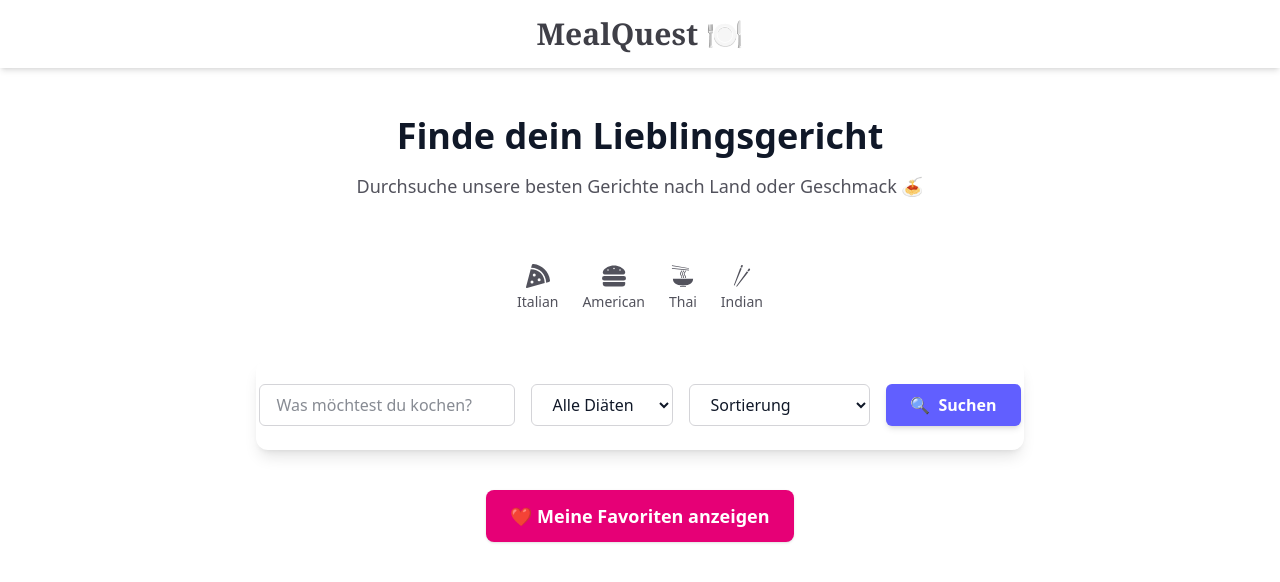
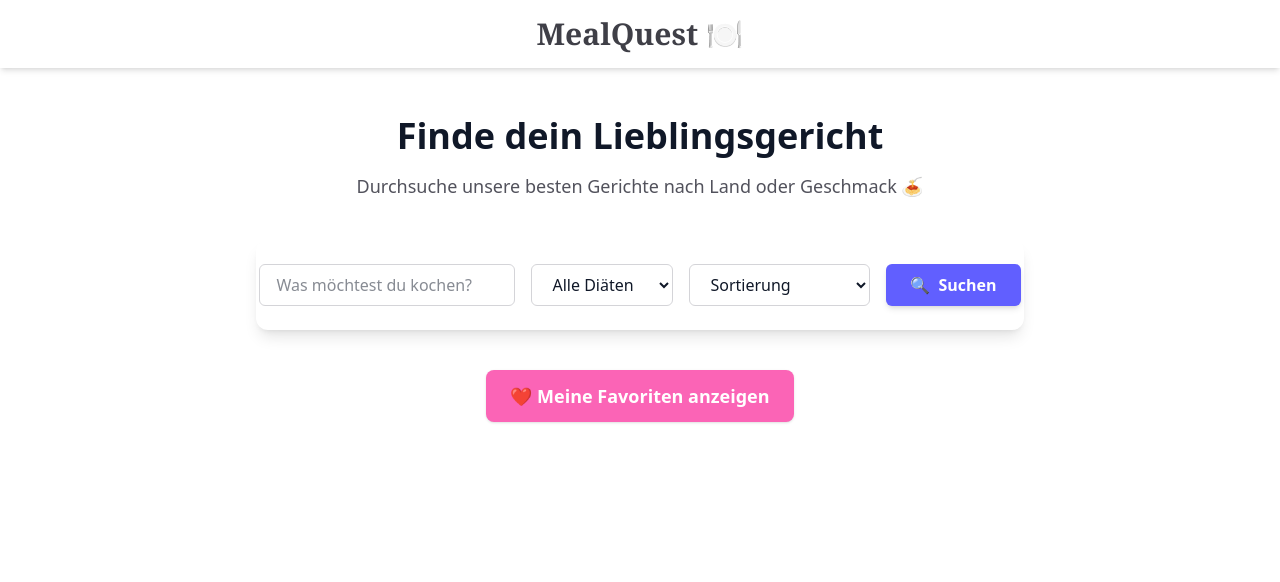
Before and after one commit to GoekmenKiyan/BA2_React, a React (Vite) app in the folder mealquest-react/: page / in a window 1280 px wide. Shown: the top 582 px of the page. Built offline with nearby package versions, Linux system fonts and the light colour scheme.

Commit message:
Basically finished

```diff
--- a/mealquest-react/src/components/CuisineNav.jsx
+++ b/mealquest-react/src/components/CuisineNav.jsx
@@ -5,32 +5,38 @@ import { GiNoodles, GiChopsticks } from "react-icons/gi";
 export default function CuisineNav() {
   const navigate = useNavigate();
 
-  const handleCuisine = (cuisine) => {
+  const handleCuisineClick = (cuisine) => {
     const params = new URLSearchParams();
-    params.set("q", "");
     params.set("cuisine", cuisine);
     navigate(`/search?${params.toString()}`);
   };
 
-  const buttons = [
-    { icon: <FaPizzaSlice />, label: "Italian", cuisine: "italian" },
-    { icon: <FaHamburger />, label: "American", cuisine: "american" },
-    { icon: <GiNoodles />, label: "Thai", cuisine: "thai" },
-    { icon: <GiChopsticks />, label: "Indian", cuisine: "indian" },
-  ];
-
   return (
-    <div className="flex justify-center gap-6 py-6">
-      {buttons.map(({ icon, label, cuisine }) => (
-        <button
-          key={label}
-          onClick={() => handleCuisine(cuisine)}
-          className="flex flex-col items-center text-zinc-600 dark:text-zinc-300 hover:text-indigo-600 transition"
-        >
-          <div className="text-2xl mb-1">{icon}</div>
-          <span className="text-sm">{label}</span>
-        </button>
-      ))}
+    <div className="flex flex-wrap justify-center gap-4">
+      <button
+        onClick={() => handleCuisineClick("italian")}
+        className="px-4 py-2 rounded-full bg-indigo-100 hover:bg-indigo-200 text-indigo-700 transition"
+      >
+        🇮🇹 Italienisch
+      </button>
+      <button
+        onClick={() => handleCuisineClick("mexican")}
+        className="px-4 py-2 rounded-full bg-indigo-100 hover:bg-indigo-200 text-indigo-700 transition"
+      >
+        🇲🇽 Mexikanisch
+      </button>
+      <button
+        onClick={() => handleCuisineClick("japanese")}
+        className="px-4 py-2 rounded-full bg-indigo-100 hover:bg-indigo-200 text-indigo-700 transition"
+      >
+        🇯🇵 Japanisch
+      </button>
+      <button
+        onClick={() => handleCuisineClick("french")}
+        className="px-4 py-2 rounded-full bg-indigo-100 hover:bg-indigo-200 text-indigo-700 transition"
+      >
+        🇫🇷 Französisch
+      </button>
     </div>
   );
 }
--- a/mealquest-react/src/pages/Home.jsx
+++ b/mealquest-react/src/pages/Home.jsx
@@ -21,7 +21,8 @@ export default function Home() {
         Durchsuche unsere besten Gerichte nach Land oder Geschmack 🍝
       </p>
 
-      <CuisineNav />
+      {/* Fügt die Klasse ein, mit den Icons für predefiened Cuisine Searches */}
+      {/*<CuisineNav />*/}
 
       <div className="max-w-3xl mx-auto mt-6">
         <SearchBar onSearch={handleSearch} />
@@ -29,7 +30,7 @@ export default function Home() {
         <div className="mt-10">
           <Link
             to="/favorites"
-            className="inline-block bg-pink-600 text-white px-6 py-3 rounded-lg text-lg font-semibold shadow hover:bg-pink-700 transition"
+            className="inline-block bg-pink-400 text-white px-6 py-3 rounded-lg text-lg font-semibold shadow hover:bg-pink-700 transition"
           >
             ❤️ Meine Favoriten anzeigen
           </Link>
--- a/mealquest-react/src/pages/RecipeList.jsx
+++ b/mealquest-react/src/pages/RecipeList.jsx
@@ -4,34 +4,47 @@ import { searchRecipes } from "../api/spoonacular";
 import { Link } from "react-router-dom";
 import SearchBar from "../components/SearchBar";
 
-
 export default function RecipeList() {
   const [recipes, setRecipes] = useState([]);
   const [loading, setLoading] = useState(false);
   const [searchParams] = useSearchParams();
+  const navigate = useNavigate();
+
   const query = searchParams.get("q");
   const diet = searchParams.get("diet");
   const sort = searchParams.get("sort");
 
+  const cuisine = searchParams.get("cuisine");
+
   useEffect(() => {
-    if (!query && !diet && !sort) return;
+    if (!query && !diet && !sort && !cuisine) return;
+
     setLoading(true);
-    searchRecipes(query, diet, sort)
+    searchRecipes(query, diet, sort, cuisine)  // 👈 cuisine mitgeben!
       .then(setRecipes)
       .catch(console.error)
       .finally(() => setLoading(false));
-  }, [query, diet, sort]);
+  }, [query, diet, sort, cuisine]);
+
+
+  // 🛠️ onSearch Funktion hier definieren
+  const handleSearch = (newQuery, newDiet, newSort) => {
+    const params = new URLSearchParams();
+    if (newQuery) params.set("q", newQuery);
+    if (newDiet) params.set("diet", newDiet);
+    if (newSort) params.set("sort", newSort);
+    navigate(`/search?${params.toString()}`);
+  };
 
   return (
     <div className="p-8">
-      <SearchBar />
+      <SearchBar onSearch={handleSearch} />
 
       {loading && <p className="mt-10 text-center text-zinc-500">Lade Rezepte...</p>}
       {!loading && recipes.length === 0 && (
         <p className="mt-10 text-center text-zinc-500">Keine Ergebnisse gefunden.</p>
       )}
 
-      {/* 🎯 Abstand zur SearchBar hinzufügen */}
       <div className="mt-16 grid grid-cols-1 sm:grid-cols-2 lg:grid-cols-3 gap-6">
         {recipes.map((recipe) => (
           <Link
```
